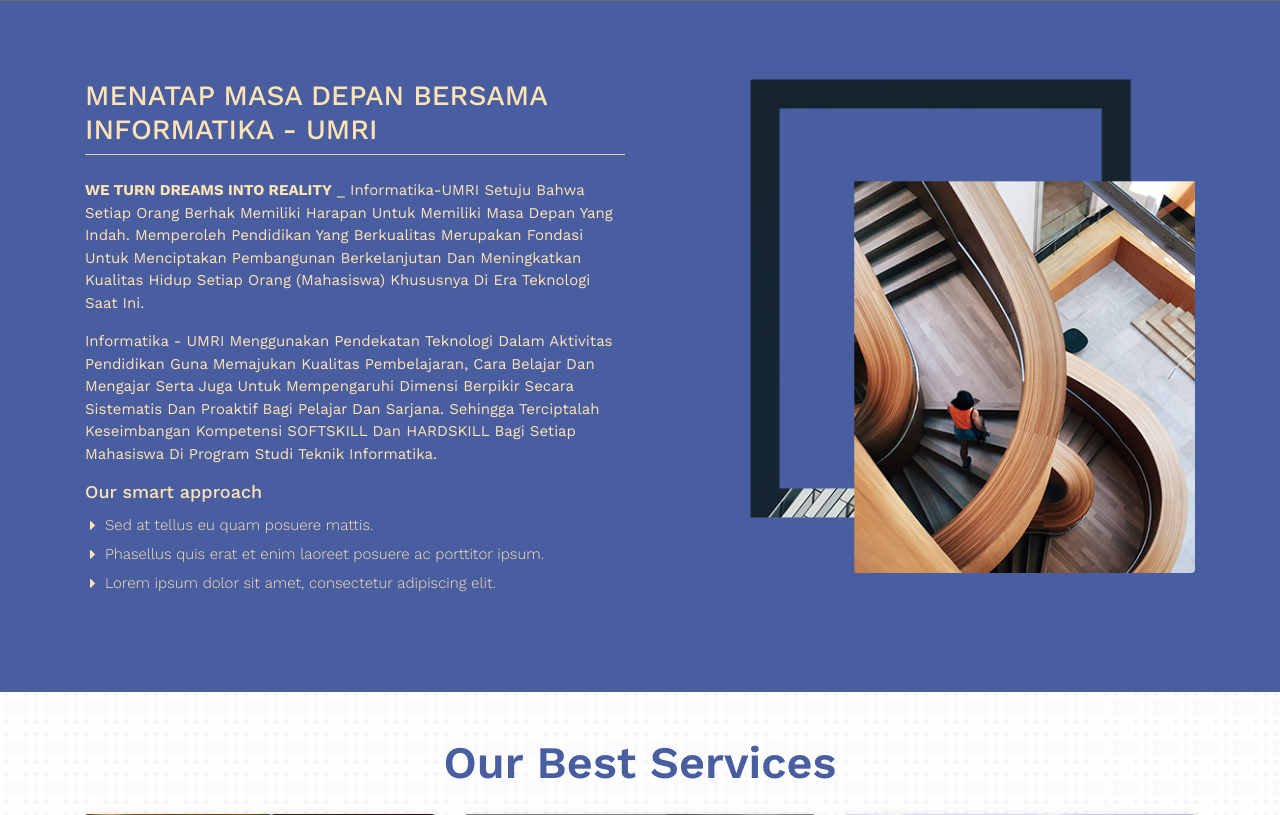
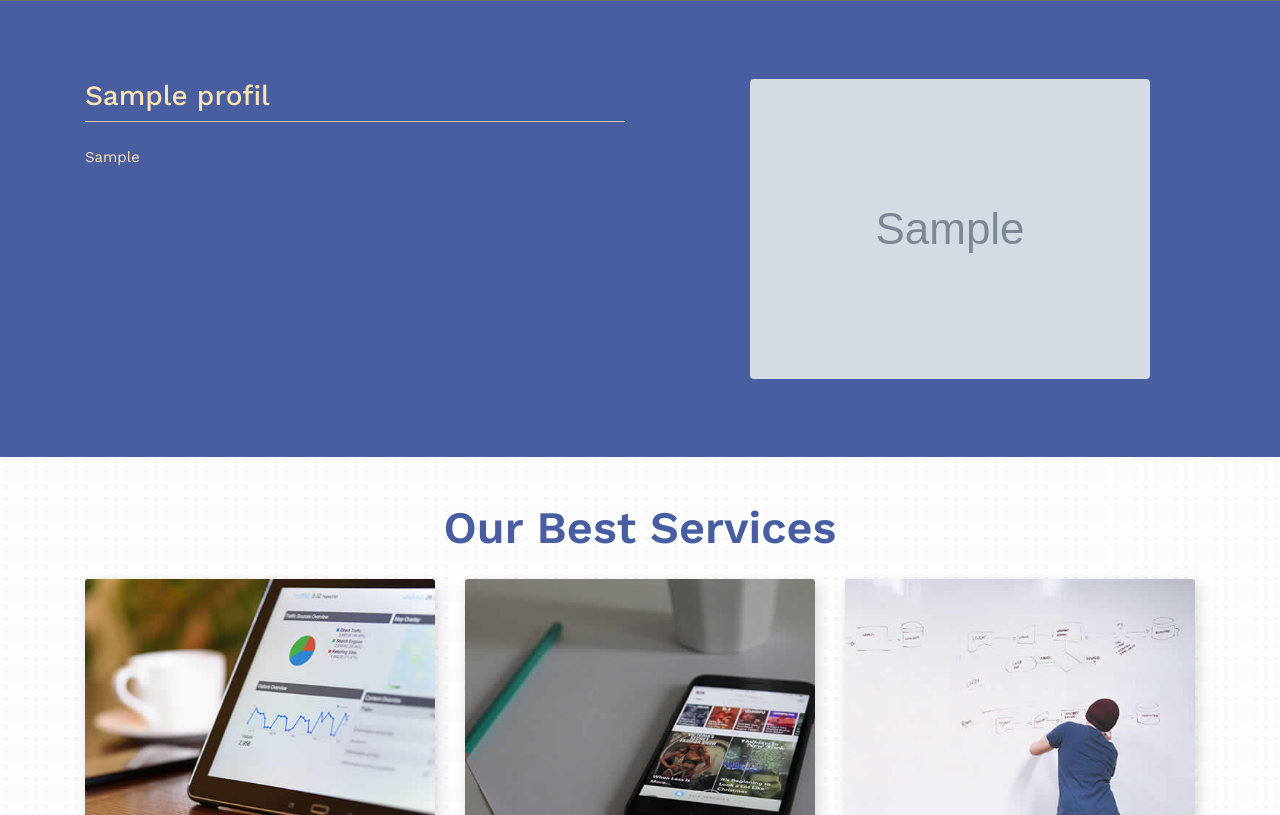
Before and after one commit to wahri/informatika, a CodeIgniter app: page /informatika/home in a window 1280 px wide. Shown: the part 811-1626 px from the top of the page. Run offline with CodeIgniter, Linux system fonts and the light colour scheme; tables that the repository leaves empty or names only in its code hold one stand-in row (values such as "Sample post"); grey boxes marked "Sample" are stand-in pictures; some libraries are stand-ins or nearby versions.

Commit message:
membuat database profil

```diff
--- a/application/views/home.php
+++ b/application/views/home.php
@@ -126,7 +126,7 @@
                         $i = 1;
                         foreach ($slider as $s) :
                         ?>
-                            <div class="carousel-item <?= ($i == 1) ? "active" : "" ?>" style="background-image: url('<?= site_url('assets/images/slider/') . $s['gambar'] ?>">
+                            <div class="carousel-item <?= ($i == 1) ? "active" : "" ?>" style="background-image: url('<?= site_url('assets/images/slider/') . $s['gambar'] ?>')">
                                 <div class="carousel-caption d-none d-md-block" id="coklat">
                                     <h3><?= $s['judul'] ?></h3>
                                     <p><?= $s['subjudul'] ?></p>
@@ -147,6 +147,10 @@
             </header>
         <?php endif; ?>
 
+        <?php
+        $profil = $this->db->get('profil')->result_array();
+        foreach($profil as $p):
+        ?>
         <!-- Page Content -->
         <section id="tentang">
             <div class="container py-5" id="about-main">
@@ -154,25 +158,19 @@
                 <div class="about-main">
                     <div class="row justify-content-between">
                         <div class="col-lg-6">
-                            <h3 id="judul">MENATAP MASA DEPAN BERSAMA INFORMATIKA - UMRI</h3>
-                            <hr class="my-0">
-                            <p class="mt-4"><strong>WE TURN DREAMS INTO REALITY</strong> _ Informatika-UMRI setuju bahwa setiap orang berhak memiliki harapan untuk memiliki masa depan yang indah. Memperoleh pendidikan yang berkualitas merupakan fondasi untuk menciptakan pembangunan berkelanjutan dan meningkatkan kualitas hidup setiap orang (Mahasiswa) khususnya di era teknologi saat ini. </p>
-                            <p>Informatika - UMRI menggunakan pendekatan Teknologi dalam aktivitas pendidikan guna memajukan kualitas pembelajaran, cara belajar dan mengajar serta juga untuk mempengaruhi dimensi berpikir secara sistematis dan proaktif bagi pelajar dan sarjana. Sehingga terciptalah keseimbangan kompetensi SOFTSKILL dan HARDSKILL bagi setiap Mahasiswa di Program Studi Teknik Informatika.</p>
-                            <h5>Our smart approach</h5>
-                            <ul>
-                                <li>Sed at tellus eu quam posuere mattis.</li>
-                                <li>Phasellus quis erat et enim laoreet posuere ac porttitor ipsum.</li>
-                                <li>Lorem ipsum dolor sit amet, consectetur adipiscing elit.</li>
-                            </ul>
+                            <h3 id="judul"><?= $p['judul'] ?></h3>
+                            <hr class="mt-0 mb-4">
+                            <?= $p['paragraf'] ?>
                         </div>
                         <div class="col-lg-5 ml-5">
-                            <img class="img-fluid rounded" src="<?= site_url('assets/') ?>images/intro.png" alt="" />
+                            <img class="img-fluid rounded" src="<?= site_url('assets/images/') . $p['gambar'] ?>" alt="Teknik Informatika" />
                         </div>
                     </div>
                     <!-- /.row -->
                 </div>
             </div>
         </section>
+        <?php endforeach; ?>
 
         <div class="services-bar">
             <div class="container">
```
Also changed, not shown: application/controllers/Admin.php (+12 -1 lines).
